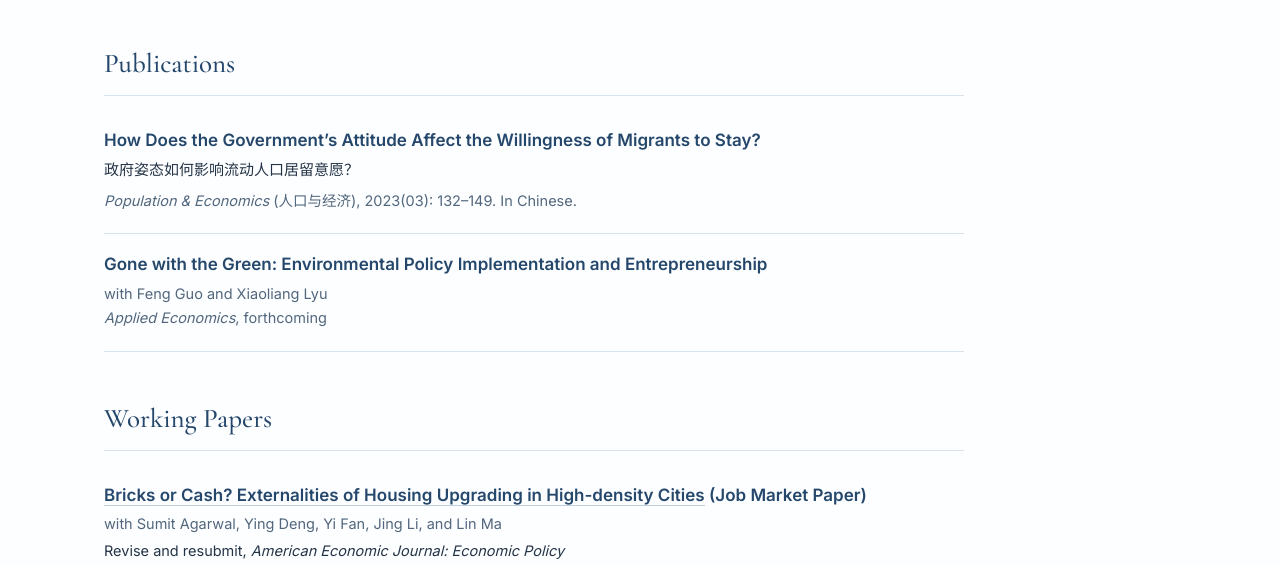
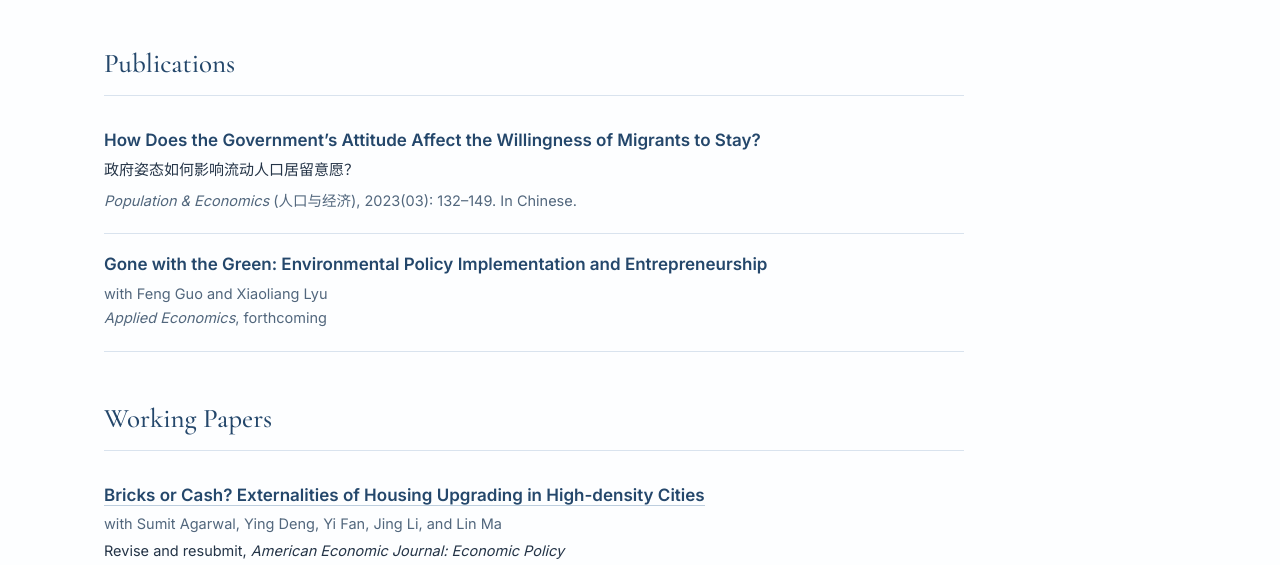
Before and after one commit to qigao-econ/qigao-econ.github.io, a plain HTML site: page research.html in a window 1280 px wide. Shown: the part 235-800 px from the top of the page. Drawn offline with nearby package versions, Linux system fonts and the light colour scheme.

Commit message:
Fix closing tag for paper title in research.html

```diff
--- a/research.html
+++ b/research.html
@@ -51,7 +51,7 @@
 
   <h2>Working Papers</h2>
   <article class="paper">
-    <h3 class="title"><a href="https://papers.ssrn.com/sol3/papers.cfm?abstract_id=6501759">Bricks or Cash? Externalities of Housing Upgrading in High-density Cities</a> (Job Market Paper)</h3>
+    <h3 class="title"><a href="https://papers.ssrn.com/sol3/papers.cfm?abstract_id=6501759">Bricks or Cash? Externalities of Housing Upgrading in High-density Cities</a></h3>
     <p class="meta">with Sumit Agarwal, Ying Deng, Yi Fan, Jing Li, and Lin Ma</p>
     <p class="status">Revise and resubmit, <em>American Economic Journal: Economic Policy</em></p>
   </article>
```
